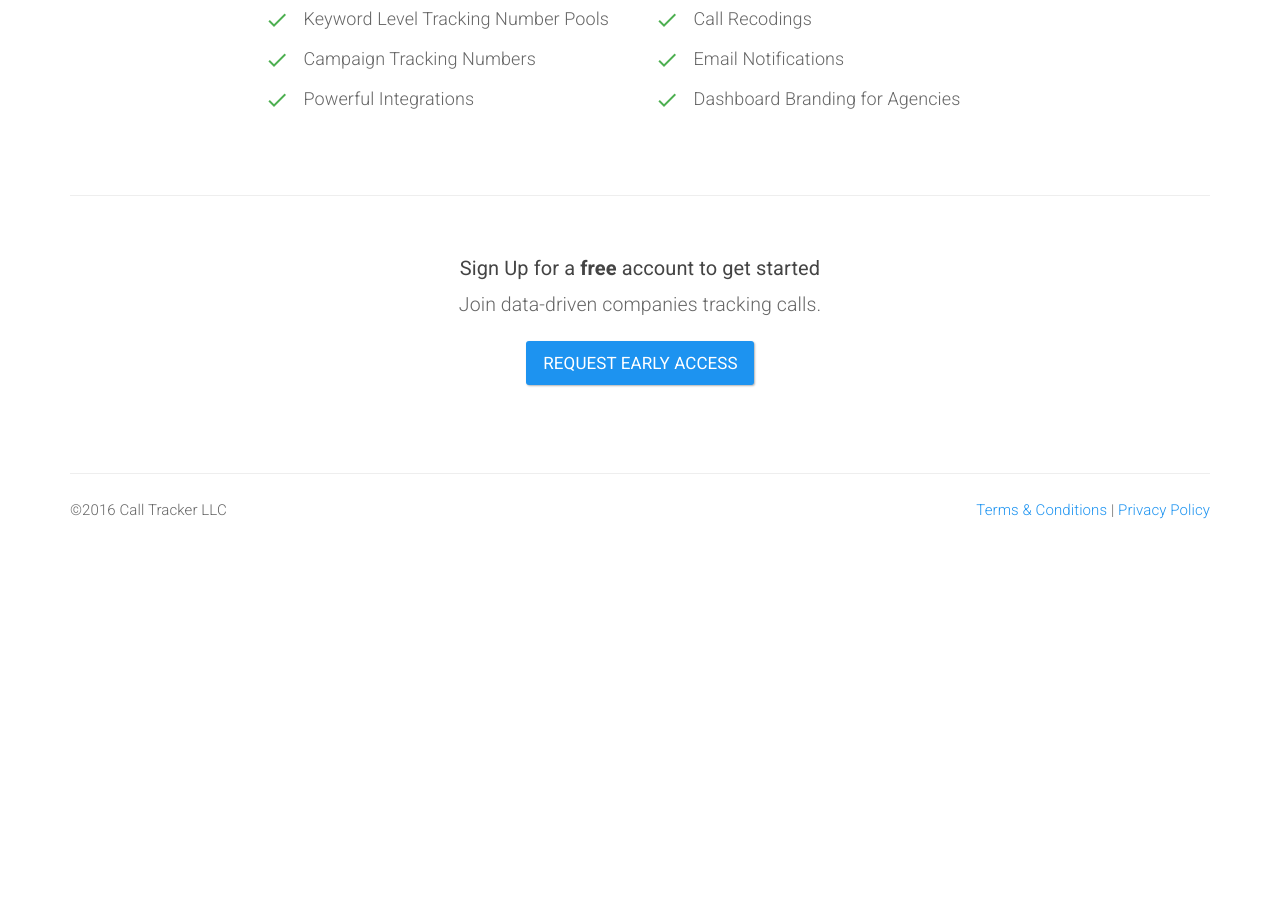
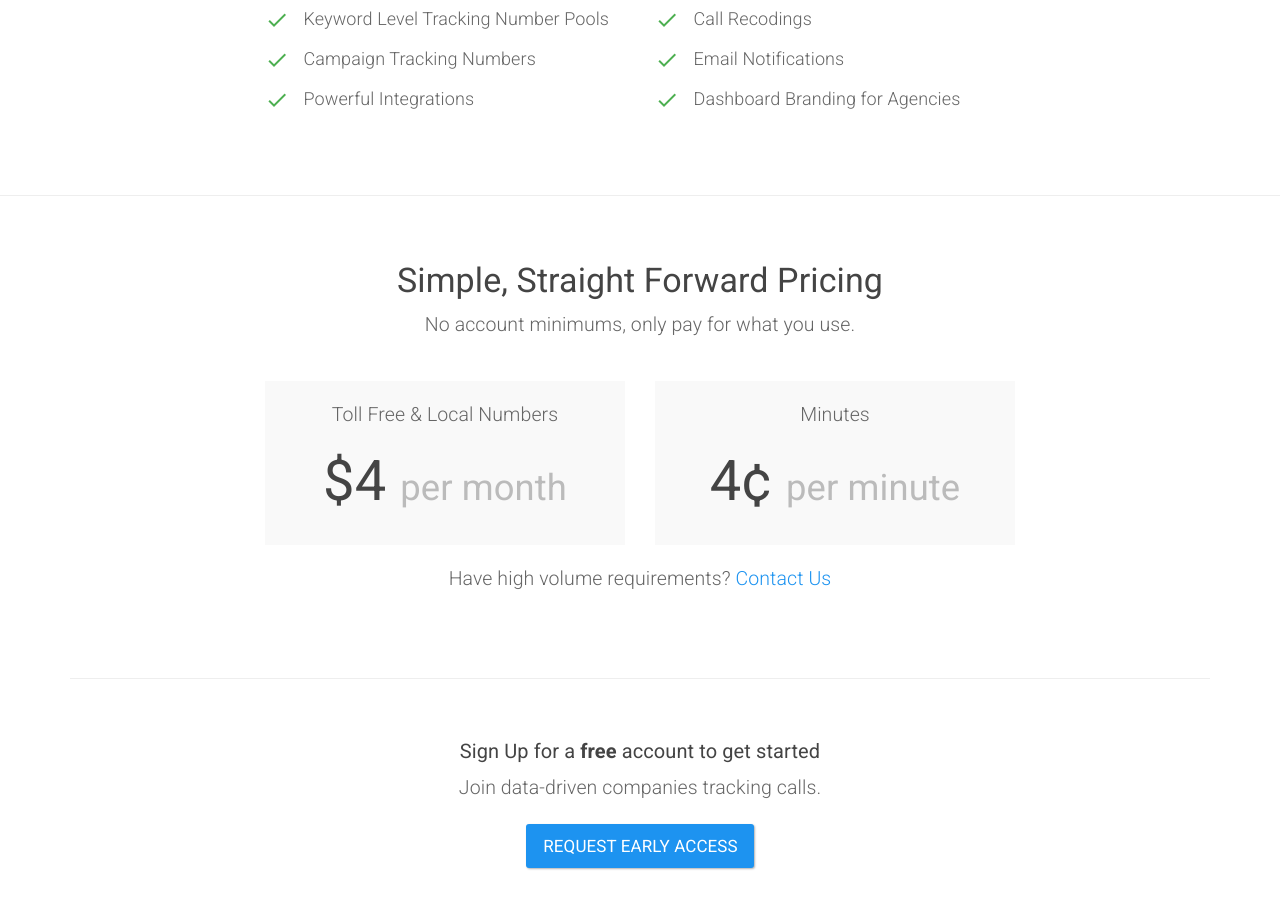
Before and after one commit to sumonst21/calltrackerio-site, a Jekyll site: the page built from index.html, in a window 1280 px wide and 900 px high, scrolled down 1904 px. Built offline with Jekyll 4.4.1, drawn with Linux system fonts in a browser that asks for light colours; before the commit the page ends 2444 px from its top, so only the background shows below that.

Commit message:
updating pricing and pricing style

```diff
--- a/_includes/pricing-section.html
+++ b/_includes/pricing-section.html
@@ -1,6 +1,6 @@
 <section class="">
 	<div class="container">
-		<div class="row p-t-40 p-b-40">
+		<div class="row p-t-20 p-b-40">
 			<div class="col-md-8 col-md-offset-2 text-center">
 				<h3>Simple, Straight Forward Pricing</h3>
 				<p class="lead">No account minimums, only pay for what you use.</p>
@@ -8,13 +8,13 @@
 					<div class="col-md-6 text-center">
 						<div class="well">
 							<p class="lead">Toll Free & Local Numbers</p>
-							<h3>$4 <small>per month</small></h3>
+							<h1>$4 <small>per month</small></h1>
 						</div>
 					</div>
 					<div class="col-md-6 text-center">
 						<div class="well">
 							<p class="lead">Minutes</p>
-							<h3>4&cent; <small>per minute</small></h3>
+							<h1>4&cent; <small>per minute</small></h1>
 						</div>
 					</div>
 				</div>
--- a/index.html
+++ b/index.html
@@ -52,6 +52,8 @@ title:  'Call Tracking, Phone Call Analytics by Call Tracker '
 		</div>
 </section>
 {% include features-section.html %}
+<hr>
+{% include pricing-section.html %}
 </div>
 {% include footer.html %}
 {% include javascript.html %}
```
Also changed, not shown: _integrations/google-adwords.md (+1 -1 lines).
